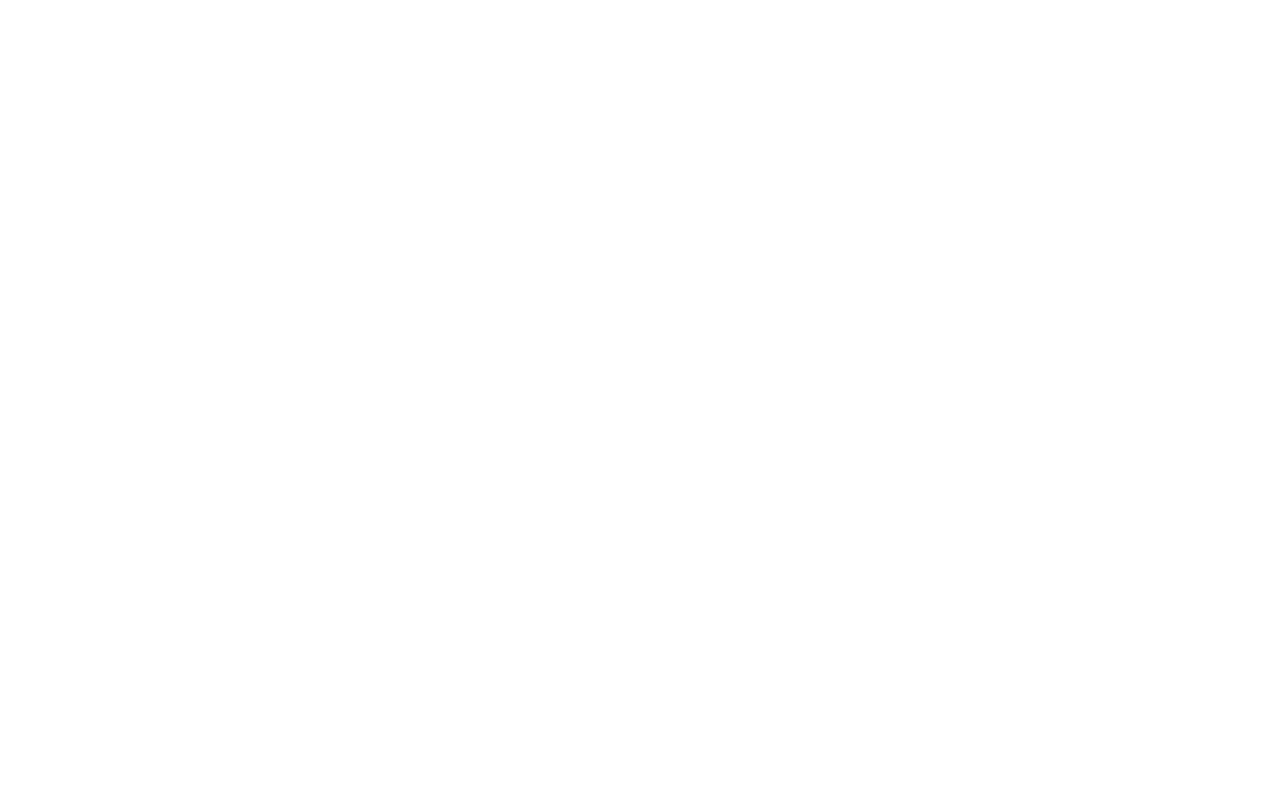
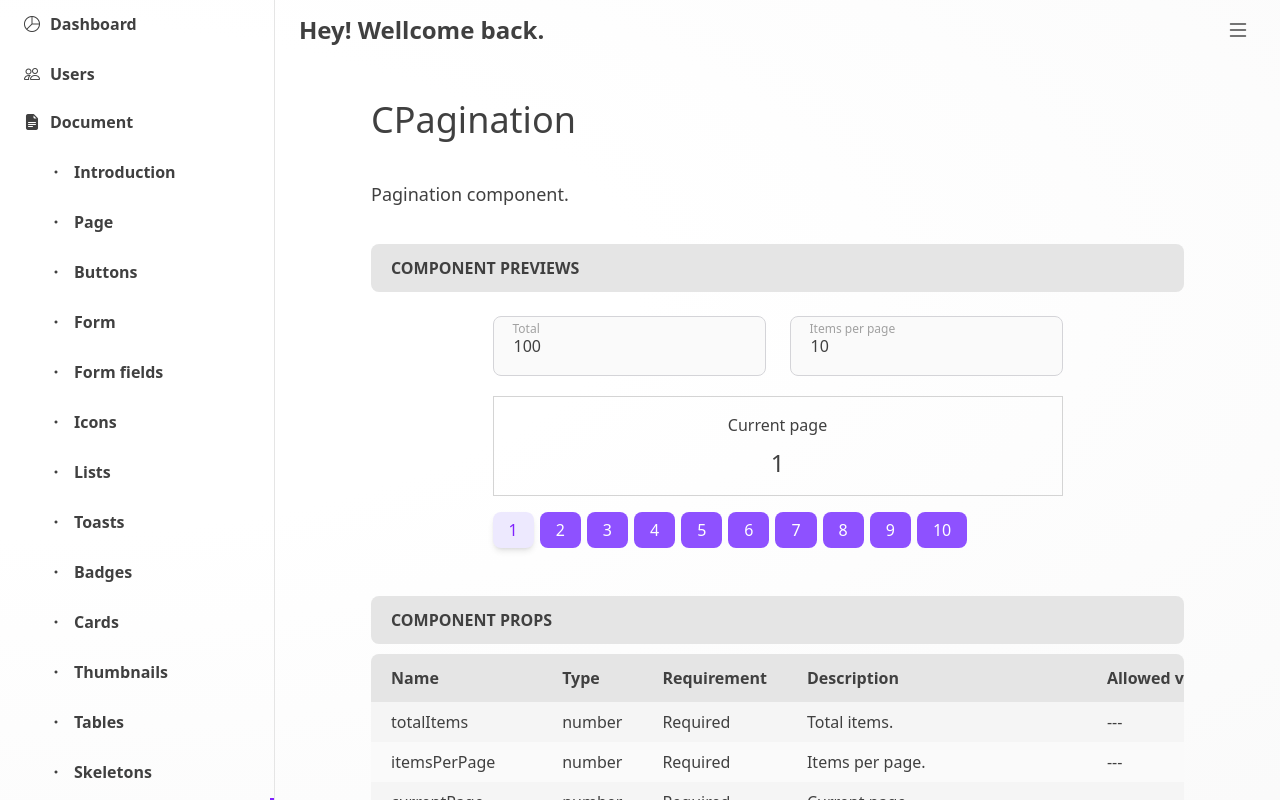
Before and after one commit to ernandesrs/pproj_vapp, a Vue app: page /dashboard/docs/paginations in a window 1280 px wide. Before the commit this address had no page. Built offline with nearby package versions, Linux system fonts and the light colour scheme.

Commit message:
pagination component

```diff
--- /dev/null
+++ b/src/components/ui/CPagination.vue
@@ -0,0 +1,65 @@
+<template>
+    <nav class="flex flex-wrap gap-1.5">
+        <a v-for="link, index in getLinks" :key="'pagination_link_' + index"
+            class="hover:shadow-md dark:shadow-neutral-700 duration-300 rounded-lg py-1.5 px-4 cursor-pointer" :class="{
+                'text-white dark:text-neutral-50 bg-violet-500 dark:bg-violet-800 hover:bg-violet-700 dark:hover:bg-violet-900': props.currentPage !== link.page,
+                'text-violet-600 shadow-md dark:shadow-neutral-700 bg-violet-100 dark:bg-violet-200': props.currentPage === link.page,
+            }" href="#" v-text="link.label" @click="onClick(link.page)"></a>
+    </nav>
+</template>
+
+<script setup lang="ts">
+
+import type { PaginationItem, PaginationProps } from '@/types/components/ui/pagination_type';
+import { computed, onMounted, ref, watch } from 'vue';
+
+const emit = defineEmits(['changePage']);
+
+const props = withDefaults(defineProps<PaginationProps>(), {
+    itemsOnEachSide: 3
+});
+
+const items = ref<Array<PaginationItem>>([]);
+
+const totalItems = computed((): number => {
+    return Math.ceil(props.totalItems / props.itemsPerPage);
+});
+
+const getLinks = computed((): Array<PaginationItem> => {
+    const itemsLimitExceeded: boolean = props.itemsOnEachSide * 2 < totalItems.value;
+    let links = items.value;
+
+    if (itemsLimitExceeded) {
+        //
+    }
+
+    return links;
+});
+
+const getItems = (): void => {
+    items.value = Array(totalItems.value).fill(null).map((item: any, index: number): PaginationItem => {
+        return {
+            label: `${index + 1}`,
+            page: index + 1
+        };
+    });
+};
+
+const onClick = (page: number | null) => {
+    if (page !== null) {
+        console.log('navigate to ', page);
+        emit('changePage', page);
+    }
+};
+
+watch(() => props.totalItems, getItems, { immediate: true });
+
+watch(() => props.itemsPerPage, getItems, { immediate: true });
+
+onMounted(() => {
+    getItems();
+});
+
+</script>
+
+<style scoped></style>
--- a/src/layouts/DashLayout.vue
+++ b/src/layouts/DashLayout.vue
@@ -134,6 +134,13 @@
                                     name: 'dash.docs.skeletons'
                                 },
                                 activeIn: ['dash.docs.skeletons']
+                            },
+                            {
+                                label: 'Paginations',
+                                to: {
+                                    name: 'dash.docs.paginations'
+                                },
+                                activeIn: ['dash.docs.paginations']
                             }
                         ]
                     }]" />
--- a/src/router/index.ts
+++ b/src/router/index.ts
@@ -114,6 +114,11 @@
               path: 'skeletons',
               name: 'dash.docs.skeletons',
               component: () => import('@/views/dash/doc/SkeletonView.vue'),
+            },
+            {
+              path: 'paginations',
+              name: 'dash.docs.paginations',
+              component: () => import('@/views/dash/doc/PaginationView.vue'),
             }
           ]
         },
--- /dev/null
+++ b/src/types/components/ui/pagination_type.ts
@@ -0,0 +1,11 @@
+export interface PaginationItem {
+    label: string,
+    page: number | null
+};
+
+export interface PaginationProps {
+    totalItems: number,
+    itemsPerPage: number,
+    currentPage: number,
+    itemsOnEachSide?: number
+};
--- /dev/null
+++ b/src/views/dash/doc/PaginationView.vue
@@ -0,0 +1,111 @@
+<template>
+    <CPage title="Pagination" without-header>
+
+        <CDocSection :data="[
+            {
+                tag: 'h1',
+                title: 'CPagination',
+                texts: [
+                    'Pagination component.'
+                ],
+                componentDoc: {
+                    events: [
+                        {
+                            name: 'changePage',
+                            handlerSignature: '(page: number) => void',
+                            desc: 'When a pagination link is clicked.'
+                        }
+                    ],
+                    props: [
+                        {
+                            name: 'totalItems',
+                            type: 'number',
+                            required: true,
+                            desc: 'Total items.',
+                            allowedValues: '---',
+                            defaultValue: '---'
+                        },
+                        {
+                            name: 'itemsPerPage',
+                            type: 'number',
+                            required: true,
+                            desc: 'Items per page.',
+                            allowedValues: '---',
+                            defaultValue: '---'
+                        },
+                        {
+                            name: 'currentPage',
+                            type: 'number',
+                            required: true,
+                            desc: 'Current page.',
+                            allowedValues: '---',
+                            defaultValue: '---'
+                        },
+                        {
+                            name: 'itemsOnEachSide',
+                            type: 'number',
+                            required: false,
+                            desc: 'Limit items on each side.',
+                            allowedValues: '---',
+                            defaultValue: '4'
+                        }
+                    ]
+                }
+            }
+        ]">
+
+            <template #previews>
+                <div class="flex flex-col">
+                    <div class="grid grid-cols-12 gap-6 mb-5">
+                        <CInput class="col-span-6" v-model="totalItems" type="number" label="Total" id="total_items" />
+                        <CInput class="col-span-6" v-model="itemsPerPage" type="number" label="Items per page"
+                            id="items_per_page" />
+                    </div>
+                    <div
+                        class="flex flex-col items-center justify-center border border-neutral-300 dark:border-neutral-700 p-4 mb-4">
+                        <span class="font-medium block mb-2.5">Current page</span>
+                        <span class="font-medium text-2xl block" v-text="currentPage"></span>
+                    </div>
+                    <CPagination @change-page="changePage" :total-items="totalItems" :items-per-page="itemsPerPage"
+                        :current-page="currentPage" />
+                </div>
+            </template>
+
+            <template #codes>
+                <textarea>
+                    <!-- Component -->
+                    <CPagination @change-page="changePage" :total-items="100" :items-per-page="10"
+                    :current-page="1" />
+
+                    <!-- Script -->
+                     <script>
+                        const changePage = (page: number) => {
+                            console.log('Go to: ', page);
+                        };
+                     </script></textarea>
+            </template>
+
+        </CDocSection>
+
+    </CPage>
+</template>
+
+<script setup lang="ts">
+
+import CDocSection from '@/components/dashboard/CDocSection.vue';
+import CPagination from '@/components/ui/CPagination.vue';
+import CInput from '@/components/ui/form/CInput.vue';
+import CPage from '@/components/ui/layout/CPage.vue';
+import { ref } from 'vue';
+
+const currentPage = ref<number>(1);
+const totalItems = ref<number>(100);
+const itemsPerPage = ref<number>(10);
+
+const changePage = (page: number) => {
+    currentPage.value = page;
+};
+
+</script>
+
+<style scoped></style>
```
